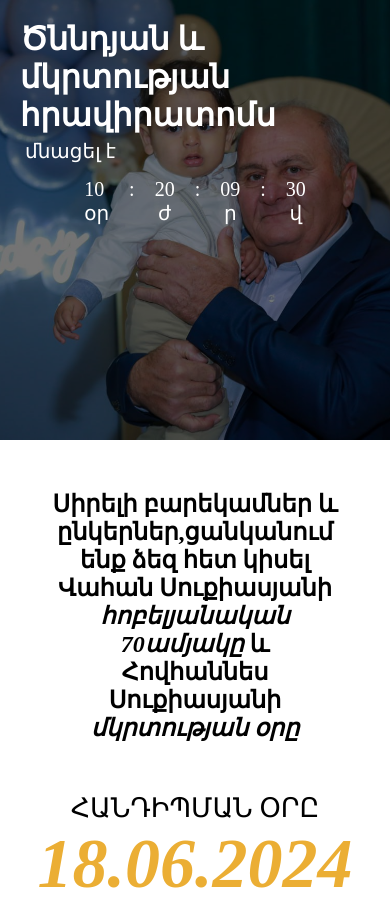
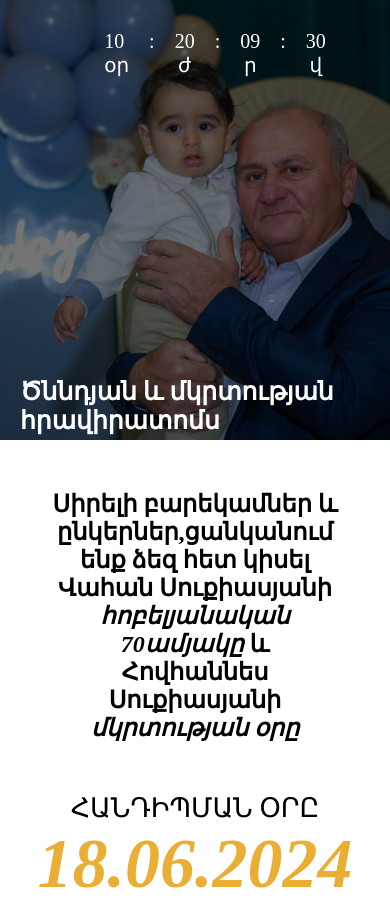
Before and after one commit to suqiasya70/suqiasya70.github.io, a plain HTML site: page index.html in a window 390 px wide. Shown: the top 907 px of the page. Drawn offline with Linux system fonts and the light colour scheme.

Commit message:
Update style.css

```diff
--- a/css/style.css
+++ b/css/style.css
@@ -183,12 +183,17 @@ span{
     #flex-div{
         font-size: 20px;
         float: left;
+        position: absolute;
     }
     .homeH1 {
         padding: 0px;
+        position: absolute;
+        bottom: 5px;
+        font-size: 25px;
     }
     .homeP{
         padding: 5px;
+        display: none;
     }
     .hraverh1{
         width: 100%;
@@ -199,6 +204,7 @@ span{
     .headColor{
         height: 440px;
         padding: 20px;
+        position: relative;
     }
     .programH1{
         padding: 5px;
```
